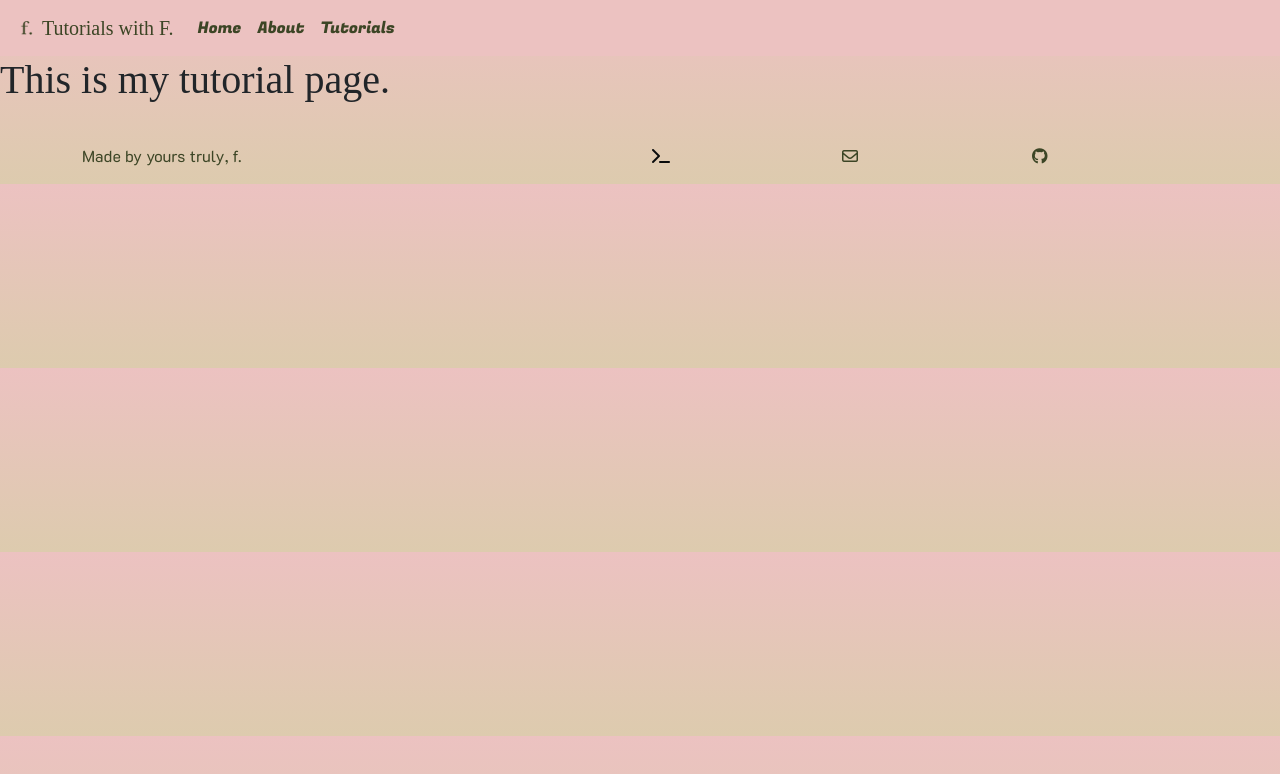
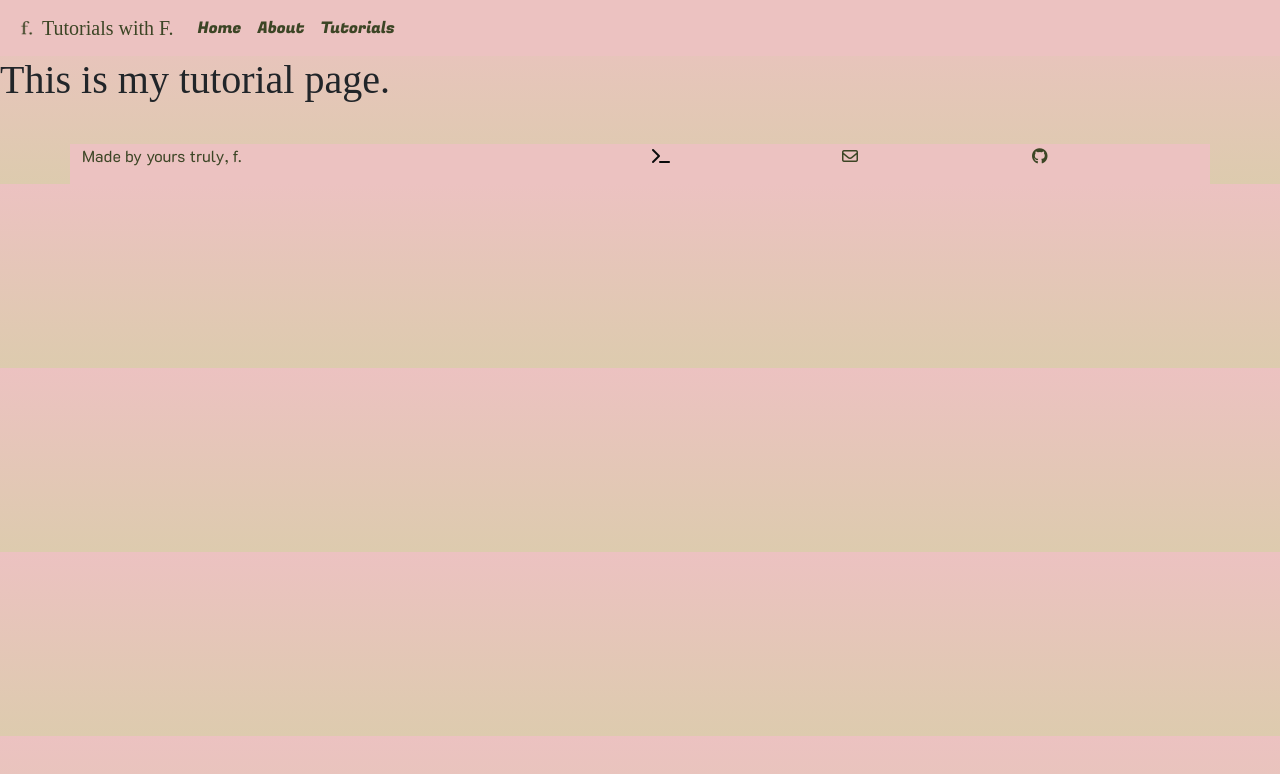
Before and after one commit to PKuzi01/tut-website.ppk, a React (Vite) app: page /tutorials in a window 1280 px wide. Shown: the top 774 px of the page. Built offline with nearby package versions, Linux system fonts and the light colour scheme; a web font is replaced by a local one.

Commit message:
add background colour to footer

```diff
--- a/src/assets/style/Footer.css
+++ b/src/assets/style/Footer.css
@@ -1,3 +1,7 @@
+.footer {
+    background-color: #ecc2c1;
+}
+
 .row {
     margin-top: 40px;
 }
--- a/src/pages/Footer.jsx
+++ b/src/pages/Footer.jsx
@@ -3,7 +3,7 @@ import "../assets/style/Footer.css";
 
 function Footer(){
     return(
-        <div className="container">
+        <div className="footer container">
            <div className="row">
             <div className="col-6">
                 <p className="footer-text">Made by yours truly, f.</p>
```
